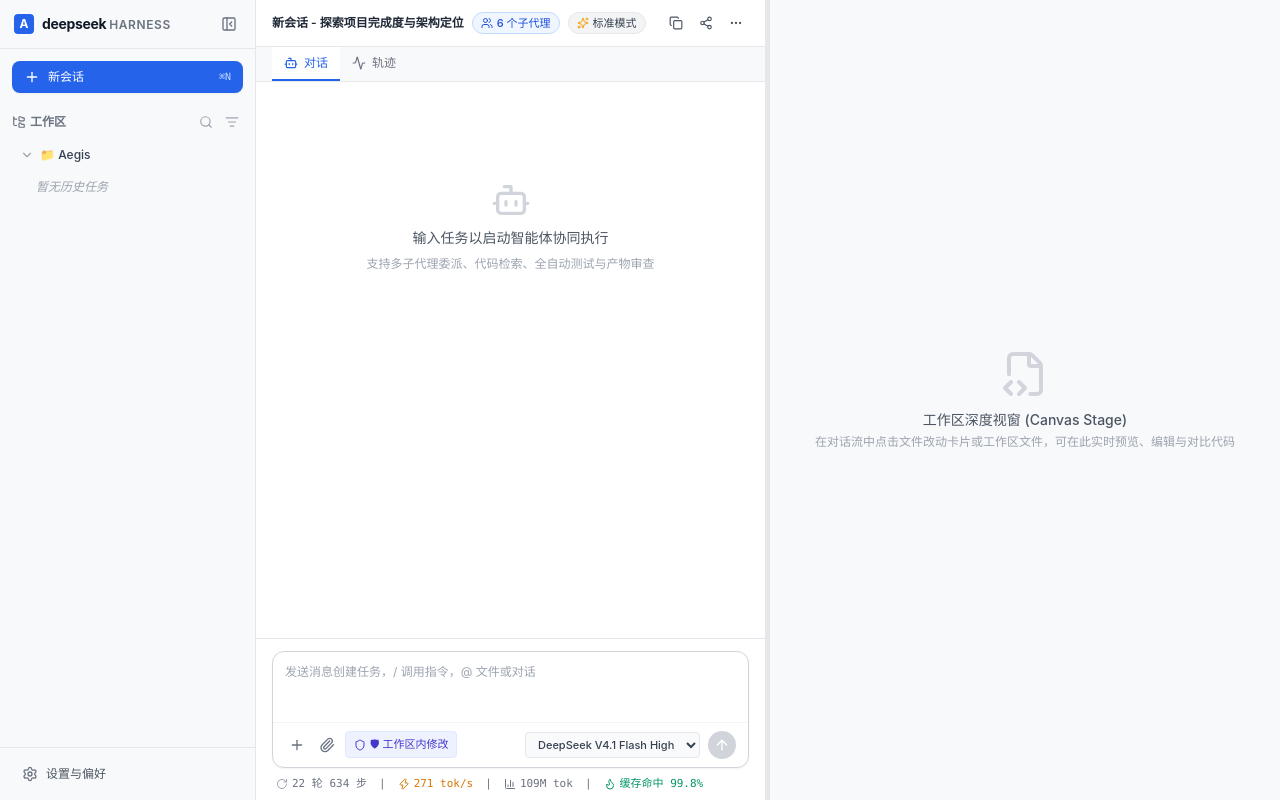
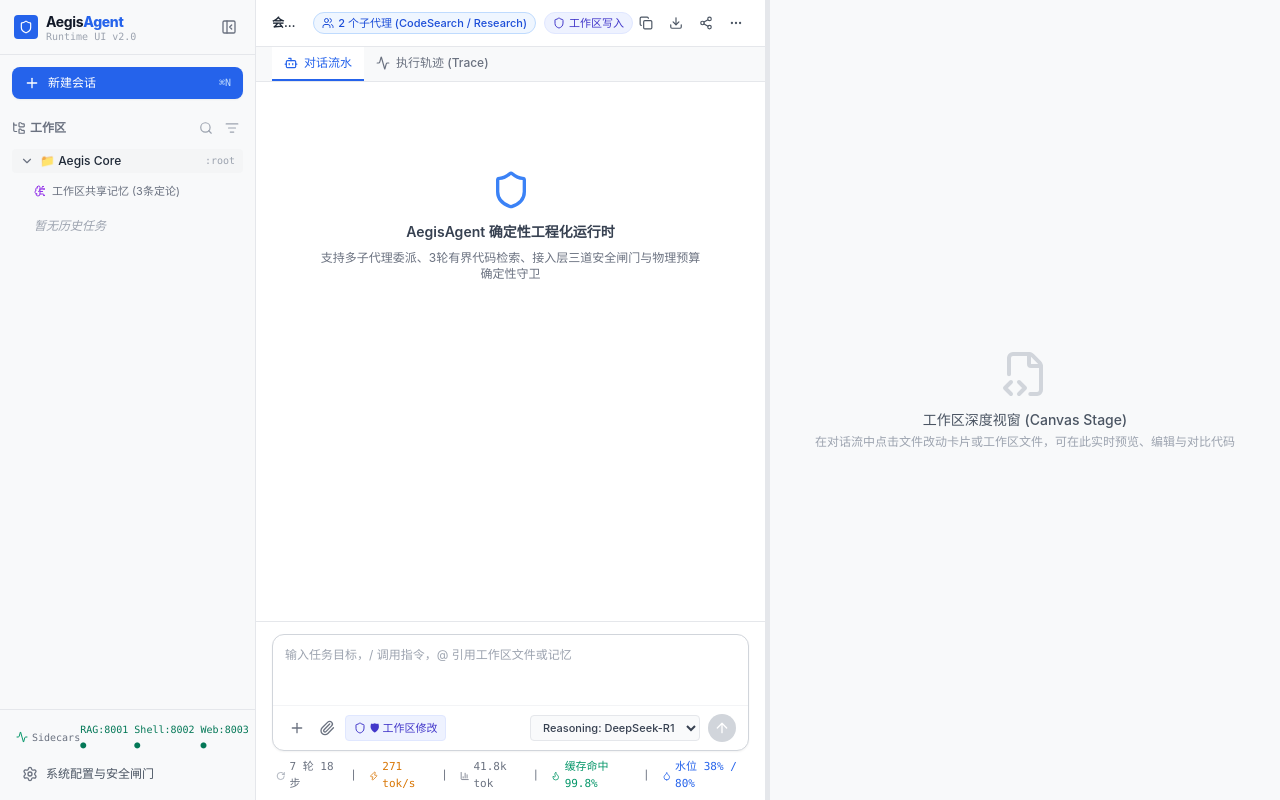
Before and after one commit to MakinoharaShokosans/Aegis, a React (Vite) app in the folder AegisFrontend/: page / in a window 1280 px wide. Built offline with nearby package versions, Linux system fonts and the light colour scheme.

Commit message:
docs(frontend): 全面根据 AegisAgent 定制前端设计规范与 UI 组件

```diff
--- a/AegisFrontend/src/components/chat/ChatPane.tsx
+++ b/AegisFrontend/src/components/chat/ChatPane.tsx
@@ -14,12 +14,15 @@ import {
   Plus,
   Paperclip,
   ArrowUp,
-  Sparkles,
   Layers,
   Activity,
   Zap,
   BarChart3,
   Flame,
+  AlertTriangle,
+  CheckCircle2,
+  Droplet,
+  Download,
 } from 'lucide-react';
 import ReactMarkdown from 'react-markdown';
 import remarkGfm from 'remark-gfm';
@@ -35,8 +38,9 @@ export const ChatPane: React.FC = () => {
   const { openTab } = useWorkspaceStore();
 
   const [inputVal, setInputVal] = useState('');
-  const [selectedModel, setSelectedModel] = useState('DeepSeek V4.1 Flash High');
+  const [selectedModel, setSelectedModel] = useState('Reasoning: DeepSeek-R1');
   const [permissionLevel, setPermissionLevel] = useState<'readonly' | 'workspace_write' | 'full_access'>('workspace_write');
+  const [approvalDecision, setApprovalDecision] = useState<string | null>(null);
 
   const currentTask = currentTaskId ? tasks[currentTaskId] : null;
 
@@ -65,24 +69,24 @@ export const ChatPane: React.FC = () => {
           {
             id: `msg-${Date.now() + 1}`,
             role: 'assistant',
-            content: `### 正在分析与执行任务\n\n已成功启动智能体编排流水线。正在扫描相关模块和工作区上下文。\n\n- [x] 解析用户需求意图\n- [x] 分派子代理进行代码架构检索\n- [ ] 生成并应用改动补丁`,
+            content: `### 正在执行任务编排 (LangGraph State Machine)\n\n已成功启动 AegisAgent 核心调度宿主。调用 **Fast 动作层模型** 并行分派专用子智能体。\n\n- [x] **里程碑 1**：构造复现用例并触发 AddressSanitizer\n- [x] **里程碑 2**：调用 \`delegate_code_search\` 检索连接池释放逻辑 (命中有界行号白名单)\n- [ ] **里程碑 3**：生成修复补丁并在隔离沙箱验证测试`,
             timestamp: new Date().toLocaleTimeString([], { hour: '2-digit', minute: '2-digit' }),
             durationMs: 1420,
             fileMutations: [
               {
-                path: 'AegisAgent/event_bus.py',
+                path: 'AegisAgent/src/agent_runtime/event_bus.py',
                 action: 'modify',
-                summary: '任务事件总线：扩展叶子工具广播及子智能体状态事件',
+                summary: '任务事件总线：扩展叶子工具广播及子智能体状态事件 (subagent.*)',
               },
               {
-                path: 'AegisAgent/api/auth.py',
+                path: 'AegisAgent/src/agent_runtime/api/auth.py',
                 action: 'modify',
-                summary: '接入层三道安全闸门：Host 防重绑定与恒定时间令牌',
+                summary: '接入层三道安全闸门：Host 防重绑定、Origin 校验与恒定时间令牌',
               },
               {
-                path: 'documents/11_http_api.md',
-                action: 'create',
-                summary: 'API 契约：新增任务鉴权与 SSE 端点定义',
+                path: 'documents/agent_runtime/11_http_api.md',
+                action: 'modify',
+                summary: 'HTTP API 契约：更新任务鉴权、HITL 审批与 SSE 事件流契约',
               },
             ],
           },
@@ -97,21 +101,28 @@ export const ChatPane: React.FC = () => {
           },
           {
             id: 'trace-2',
+            node: 'tool_runner',
+            step: 2,
+            durationMs: 1100,
+            timestamp: new Date().toISOString(),
+          },
+          {
+            id: 'trace-3',
             node: 'subagent',
-            step: 2,
-            durationMs: 1000,
+            step: 3,
+            durationMs: 2300,
             timestamp: new Date().toISOString(),
           },
         ],
         subagents: [
-          { id: 'sub-1', name: 'Codebase Researcher', role: '代码检索', status: 'completed', stepCount: 4 },
-          { id: 'sub-2', name: 'Security Auditor', role: '安全审计', status: 'running', stepCount: 2 },
+          { id: 'sub-1', name: 'Code Search Subagent', role: '源码检索 (3轮有界RAG)', status: 'completed', stepCount: 3 },
+          { id: 'sub-2', name: 'Research Subagent', role: '外部网页隔离研究', status: 'idle', stepCount: 0 },
         ],
         telemetry: {
-          rounds: 1,
-          steps: 6,
+          rounds: 3,
+          steps: 12,
           tokenSpeed: 271,
-          totalTokens: 14850,
+          totalTokens: 24850,
           cacheHitRate: 0.998,
         },
       });
@@ -133,34 +144,37 @@ export const ChatPane: React.FC = () => {
       filePath: mutation.path,
       title: mutation.path.split('/').pop() || mutation.path,
       language: mutation.path.endsWith('.py') ? 'python' : mutation.path.endsWith('.md') ? 'markdown' : 'plaintext',
-      content: `# ${mutation.path}\n\n// 查看文件变更内容：\n// ${mutation.summary || '无摘要说明'}`,
+      content: `# ${mutation.path}\n\n// AegisAgent 工作区改动实时加载：\n// ${mutation.summary || '无摘要说明'}`,
     });
   };
 
   return (
-    <div className="flex flex-col h-screen bg-canvas-primary border-r border-border-subtle relative">
+    <div className="flex flex-col h-screen bg-canvas-primary border-r border-border-subtle relative select-none">
       {/* 1. Top Header Bar */}
       <header className="flex items-center justify-between px-4 py-2.5 border-b border-border-subtle bg-white shrink-0">
         <div className="flex items-center gap-2 min-w-0">
           <h2 className="font-semibold text-xs text-gray-800 truncate max-w-md">
-            {currentTask?.title || '新会话 - 探索项目完成度与架构定位'}
+            {currentTask?.title || '会话主线 - 内存泄漏排查与接入层三道安全闸门'}
           </h2>
           {/* Subagent Count Badge */}
           <div className="flex items-center gap-1 px-2 py-0.5 rounded-full bg-blue-50 text-brand-700 text-[11px] font-medium border border-blue-200 shrink-0">
             <Users className="w-3 h-3" />
-            <span>{currentTask?.subagents.length || 6} 个子代理</span>
+            <span>{currentTask?.subagents.length || 2} 个子代理 (CodeSearch / Research)</span>
           </div>
-          {/* Mode Badge */}
-          <div className="flex items-center gap-1 px-2 py-0.5 rounded-full bg-gray-100 text-gray-700 text-[11px] font-medium border border-gray-200 shrink-0">
-            <Sparkles className="w-3 h-3 text-amber-500" />
-            <span>标准模式</span>
+          {/* Permission Level Badge */}
+          <div className="flex items-center gap-1 px-2 py-0.5 rounded-full bg-guard-bg text-guard-text text-[11px] font-medium border border-guard-border shrink-0">
+            <Shield className="w-3 h-3" />
+            <span>工作区写入</span>
           </div>
         </div>
 
         {/* Action Buttons */}
         <div className="flex items-center gap-1 text-gray-500">
-          <button className="p-1.5 hover:bg-gray-100 rounded text-gray-600 transition" title="复制对话">
+          <button className="p-1.5 hover:bg-gray-100 rounded text-gray-600 transition" title="复制全量对话">
             <Copy className="w-3.5 h-3.5" />
+          </button>
+          <button className="p-1.5 hover:bg-gray-100 rounded text-gray-600 transition" title="导出因果轨迹 (ndjson)">
+            <Download className="w-3.5 h-3.5" />
           </button>
           <button className="p-1.5 hover:bg-gray-100 rounded text-gray-600 transition" title="分享">
             <Share2 className="w-3.5 h-3.5" />
@@ -171,7 +185,7 @@ export const ChatPane: React.FC = () => {
         </div>
       </header>
 
-      {/* 2. View Switcher Tabs (Chat vs Trace) */}
+      {/* 2. View Switcher Tabs (Chat vs Trace vs Context Inspector) */}
       <div className="flex items-center px-4 border-b border-border-subtle bg-canvas-secondary shrink-0">
         <button
           onClick={() => setActiveView('chat')}
@@ -182,7 +196,7 @@ export const ChatPane: React.FC = () => {
           }`}
         >
           <Bot className="w-3.5 h-3.5" />
-          <span>对话</span>
+          <span>对话流水</span>
         </button>
         <button
           onClick={() => setActiveView('trace')}
@@ -193,7 +207,7 @@ export const ChatPane: React.FC = () => {
           }`}
         >
           <Activity className="w-3.5 h-3.5" />
-          <span>轨迹</span>
+          <span>执行轨迹 (Trace)</span>
           {currentTask?.traceSteps && currentTask.traceSteps.length > 0 && (
             <span className="px-1.5 py-0.2 rounded-full bg-gray-200 text-[10px] text-gray-700 font-mono">
               {currentTask.traceSteps.length}
@@ -209,9 +223,11 @@ export const ChatPane: React.FC = () => {
             {/* If no current task messages */}
             {!currentTask || currentTask.messages.length === 0 ? (
               <div className="flex flex-col items-center justify-center h-64 text-center text-gray-400 space-y-2">
-                <Bot className="w-10 h-10 text-gray-300" />
-                <p className="text-sm font-medium text-gray-600">输入任务以启动智能体协同执行</p>
-                <p className="text-xs text-gray-400">支持多子代理委派、代码检索、全自动测试与产物审查</p>
+                <Shield className="w-10 h-10 text-brand-500 mb-1" />
+                <p className="text-sm font-semibold text-gray-700">AegisAgent 确定性工程化运行时</p>
+                <p className="text-xs text-gray-500 max-w-sm">
+                  支持多子代理委派、3轮有界代码检索、接入层三道安全闸门与物理预算确定性守卫
+                </p>
               </div>
             ) : (
               currentTask.messages.map((msg) => (
@@ -226,7 +242,7 @@ export const ChatPane: React.FC = () => {
                         <Bot className="w-3 h-3" />
                       </div>
                     )}
-                    <span className="text-gray-900 font-semibold">{msg.role === 'user' ? '你' : 'Aegis Agent'}</span>
+                    <span className="text-gray-900 font-semibold">{msg.role === 'user' ? '用户 (User)' : 'Aegis Agent'}</span>
                     <span className="text-[11px] text-gray-400">{msg.timestamp}</span>
                   </div>
 
@@ -279,6 +295,46 @@ export const ChatPane: React.FC = () => {
                         </div>
                       </div>
                     )}
+
+                    {/* HITL Approval Card (Interactive Demo) */}
+                    <div className="mt-3 p-3 rounded-lg border border-amber-300 bg-amber-50/70 space-y-2">
+                      <div className="flex items-center justify-between text-xs font-semibold text-amber-900">
+                        <div className="flex items-center gap-1.5">
+                          <AlertTriangle className="w-4 h-4 text-amber-600" />
+                          <span>🛡 人机协同权限越级审批 (HITL Approval Required)</span>
+                        </div>
+                        <span className="text-[10px] text-amber-700 font-mono">ID: appr_7f8a19b</span>
+                      </div>
+                      <p className="text-[11px] text-amber-800">
+                        检测到高危网络外联命令: <code className="bg-amber-100 px-1 py-0.5 rounded font-mono text-amber-900">git push origin main</code>。超出当前工作区写入基线权限。
+                      </p>
+                      <div className="flex items-center gap-2 pt-1">
+                        <button
+                          onClick={() => setApprovalDecision('once')}
+                          className="px-2.5 py-1 rounded bg-brand-600 hover:bg-brand-700 text-white font-medium text-xs shadow-xs transition"
+                        >
+                          批准本次 (Once)
+                        </button>
+                        <button
+                          onClick={() => setApprovalDecision('always')}
+                          className="px-2.5 py-1 rounded bg-white hover:bg-gray-50 text-gray-800 border border-gray-300 font-medium text-xs shadow-2xs transition"
+                        >
+                          当前会话免审 (Always)
+                        </button>
+                        <button
+                          onClick={() => setApprovalDecision('rejected')}
+                          className="px-2.5 py-1 rounded bg-red-50 hover:bg-red-100 text-red-700 border border-red-200 font-medium text-xs transition"
+                        >
+                          拒绝并改道 (Reject)
+                        </button>
+                        {approvalDecision && (
+                          <span className="text-[11px] text-emerald-700 font-medium ml-auto flex items-center gap-1">
+                            <CheckCircle2 className="w-3.5 h-3.5" />
+                            已提交决策: {approvalDecision}
+                          </span>
+                        )}
+                      </div>
+                    </div>
                   </div>
 
                   {/* Message Actions */}
@@ -313,10 +369,10 @@ export const ChatPane: React.FC = () => {
             <div className="text-xs font-semibold text-gray-700 flex items-center justify-between pb-2 border-b border-border-subtle">
               <span className="flex items-center gap-1.5">
                 <Layers className="w-4 h-4 text-brand-600" />
-                执行流轨迹追踪 (Execution Trace)
+                LangGraph 状态图执行轨迹 (Execution Trace)
               </span>
               <span className="text-[11px] text-gray-400 font-mono">
-                {currentTask?.traceSteps.length || 0} 个步骤
+                {currentTask?.traceSteps.length || 0} 个节点
               </span>
             </div>
 
@@ -334,8 +390,9 @@ export const ChatPane: React.FC = () => {
                     </span>
                     <span className="text-[11px] text-gray-400 font-mono">{step.durationMs}ms</span>
                   </div>
-                  <div className="text-[11px] text-gray-600 bg-canvas-secondary p-2 rounded font-mono">
-                    Node: {step.node} | Timestamp: {step.timestamp}
+                  <div className="text-[11px] text-gray-600 bg-canvas-secondary p-2 rounded font-mono flex items-center justify-between">
+                    <span>Node: {step.node} | Dual-Tier: {step.node === 'planner' ? 'Reasoning' : 'Fast'}</span>
+                    <span className="text-gray-400">{step.timestamp.slice(11, 19)}</span>
                   </div>
                 </div>
               ))
@@ -357,7 +414,7 @@ export const ChatPane: React.FC = () => {
                 handleSend();
               }
             }}
-            placeholder="发送消息创建任务，/ 调用指令，@ 文件或对话"
+            placeholder="输入任务目标，/ 调用指令，@ 引用工作区文件或记忆"
             className="w-full h-16 p-3 text-xs text-gray-900 bg-transparent resize-none outline-none placeholder:text-gray-400"
           />
 
@@ -365,10 +422,10 @@ export const ChatPane: React.FC = () => {
           <div className="flex items-center justify-between px-3 py-2 border-t border-gray-100">
             {/* Left Controls */}
             <div className="flex items-center gap-1.5">
-              <button className="p-1 hover:bg-gray-100 rounded text-gray-500" title="添加上下文">
+              <button className="p-1 hover:bg-gray-100 rounded text-gray-500" title="添加工作区上下文">
                 <Plus className="w-4 h-4" />
               </button>
-              <button className="p-1 hover:bg-gray-100 rounded text-gray-500" title="上传附件">
+              <button className="p-1 hover:bg-gray-100 rounded text-gray-500" title="上传附件或截图">
                 <Paperclip className="w-4 h-4" />
               </button>
               {/* Permission Badge Selector */}
@@ -383,7 +440,7 @@ export const ChatPane: React.FC = () => {
                 <Shield className="w-3 h-3" />
                 <span>
                   {permissionLevel === 'workspace_write'
-                    ? '🛡 工作区内修改'
+                    ? '🛡 工作区修改'
                     : permissionLevel === 'full_access'
                     ? '⚡ 全权限模式'
                     : '🔒 只读免审批'}
@@ -398,9 +455,9 @@ export const ChatPane: React.FC = () => {
                 onChange={(e) => setSelectedModel(e.target.value)}
                 className="text-[11px] font-medium text-gray-700 bg-gray-50 border border-gray-200 rounded px-2 py-1 outline-none cursor-pointer"
               >
-                <option value="DeepSeek V4.1 Flash High">DeepSeek V4.1 Flash High</option>
-                <option value="DeepSeek Reasoner (R1)">DeepSeek Reasoner (R1)</option>
-                <option value="DeepSeek Chat (V3)">DeepSeek Chat (V3)</option>
+                <option value="Reasoning: DeepSeek-R1">Reasoning: DeepSeek-R1</option>
+                <option value="Fast: DeepSeek-V3">Fast: DeepSeek-V3</option>
+                <option value="OpenAI: o1 / 4o-mini">OpenAI: o1 / 4o-mini</option>
               </select>
 
               <button
@@ -423,7 +480,7 @@ export const ChatPane: React.FC = () => {
           <div className="flex items-center gap-3">
             <span className="flex items-center gap-1">
               <RotateCw className="w-3 h-3 text-gray-400" />
-              {currentTask?.telemetry.rounds || 22} 轮 {currentTask?.telemetry.steps || 634} 步
+              {currentTask?.telemetry.rounds || 7} 轮 {currentTask?.telemetry.steps || 18} 步
             </span>
             <span>|</span>
             <span className="flex items-center gap-1 text-amber-600">
@@ -433,12 +490,17 @@ export const ChatPane: React.FC = () => {
             <span>|</span>
             <span className="flex items-center gap-1">
               <BarChart3 className="w-3 h-3" />
-              {currentTask?.telemetry.totalTokens ? `${(currentTask.telemetry.totalTokens / 1000000).toFixed(1)}M` : '109M'} tok
+              {currentTask?.telemetry.totalTokens ? `${(currentTask.telemetry.totalTokens / 1000).toFixed(1)}k` : '41.8k'} tok
             </span>
             <span>|</span>
             <span className="flex items-center gap-1 text-emerald-600 font-medium">
               <Flame className="w-3 h-3" />
               缓存命中 {currentTask?.telemetry.cacheHitRate ? `${(currentTask.telemetry.cacheHitRate * 100).toFixed(1)}%` : '99.8%'}
+            </span>
+            <span>|</span>
+            <span className="flex items-center gap-1 text-blue-600 font-medium" title="会话上下文水位 (80% 触发动态压缩)">
+              <Droplet className="w-3 h-3" />
+              水位 38% / 80%
             </span>
           </div>
         </div>
--- a/AegisFrontend/src/components/sidebar/Sidebar.tsx
+++ b/AegisFrontend/src/components/sidebar/Sidebar.tsx
@@ -9,6 +9,9 @@ import {
   Settings,
   ChevronDown,
   MessageSquare,
+  Shield,
+  BrainCircuit,
+  Activity,
 } from 'lucide-react';
 import { useUiStore } from '@/stores/useUiStore';
 import { useTaskStore } from '@/stores/useTaskStore';
@@ -32,11 +35,12 @@ export const Sidebar: React.FC = () => {
         <button
           onClick={() => setCurrentTaskId(null)}
           className="mt-4 p-1.5 rounded-md bg-brand-600 hover:bg-brand-700 text-white shadow-sm transition"
-          title="新会话"
+          title="新建会话"
         >
           <Plus className="w-4 h-4" />
         </button>
-        <div className="mt-auto">
+        <div className="mt-auto flex flex-col items-center gap-2">
+          <div className="w-2 h-2 rounded-full bg-emerald-500" title="Sidecar 服务正常 (:8001/:8002/:8003)" />
           <button
             className="p-1.5 rounded-md hover:bg-gray-200 text-gray-600 hover:text-gray-900 transition"
             title="设置"
@@ -53,12 +57,15 @@ export const Sidebar: React.FC = () => {
       {/* Brand Header */}
       <div className="flex items-center justify-between px-3.5 py-3 border-b border-border-subtle">
         <div className="flex items-center gap-2">
-          <div className="w-5 h-5 rounded bg-brand-600 flex items-center justify-center text-white text-xs font-bold">
-            A
+          <div className="w-6 h-6 rounded bg-brand-600 flex items-center justify-center text-white text-xs font-bold shadow-xs">
+            <Shield className="w-3.5 h-3.5" />
           </div>
-          <span className="font-bold text-sm tracking-tight text-gray-900">
-            deepseek <span className="text-gray-500 font-semibold text-xs tracking-wider">HARNESS</span>
-          </span>
+          <div className="flex flex-col">
+            <span className="font-bold text-sm tracking-tight text-gray-900">
+              Aegis<span className="text-brand-600 font-extrabold">Agent</span>
+            </span>
+            <span className="text-[10px] text-gray-400 font-mono leading-none">Runtime UI v2.0</span>
+          </div>
         </div>
         <button
           onClick={toggleSidebar}
@@ -76,7 +83,7 @@ export const Sidebar: React.FC = () => {
           className="w-full flex items-center justify-center gap-2 py-2 px-3 rounded-lg bg-brand-600 hover:bg-brand-700 text-white font-medium text-xs shadow-sm transition active:scale-[0.98]"
         >
           <Plus className="w-4 h-4" />
-          <span>新会话</span>
+          <span>新建会话</span>
           <span className="ml-auto text-[10px] text-blue-200 font-mono">⌘N</span>
         </button>
       </div>
@@ -89,10 +96,10 @@ export const Sidebar: React.FC = () => {
             工作区
           </span>
           <div className="flex items-center gap-1 text-gray-400">
-            <button className="p-1 hover:text-gray-700 hover:bg-gray-200 rounded">
+            <button className="p-1 hover:text-gray-700 hover:bg-gray-200 rounded" title="搜索会话">
               <Search className="w-3.5 h-3.5" />
             </button>
-            <button className="p-1 hover:text-gray-700 hover:bg-gray-200 rounded">
+            <button className="p-1 hover:text-gray-700 hover:bg-gray-200 rounded" title="过滤">
               <ListFilter className="w-3.5 h-3.5" />
             </button>
           </div>
@@ -100,12 +107,25 @@ export const Sidebar: React.FC = () => {
 
         {/* Directory & Task Tree */}
         <div className="mt-1 flex-1 overflow-y-auto space-y-1">
-          <div className="flex items-center gap-1.5 px-2 py-1 text-xs font-medium text-gray-700 hover:bg-gray-100 rounded cursor-pointer">
-            <ChevronDown className="w-3.5 h-3.5 text-gray-400" />
-            <span>📁 Aegis</span>
+          {/* Active Workspace Node */}
+          <div className="flex items-center justify-between px-2 py-1 text-xs font-medium text-gray-800 bg-gray-100/70 hover:bg-gray-100 rounded cursor-pointer">
+            <div className="flex items-center gap-1.5 truncate">
+              <ChevronDown className="w-3.5 h-3.5 text-gray-500 shrink-0" />
+              <span className="truncate">📁 Aegis Core</span>
+            </div>
+            <span className="text-[10px] text-gray-400 font-mono shrink-0">:root</span>
           </div>
 
-          <div className="pl-4 space-y-0.5">
+          {/* Workspace Shared Memory Shortcut */}
+          <div className="pl-3.5 py-0.5">
+            <button className="w-full flex items-center gap-1.5 px-2 py-1 text-[11px] text-gray-500 hover:text-gray-900 hover:bg-gray-100 rounded transition">
+              <BrainCircuit className="w-3 h-3 text-purple-600" />
+              <span>工作区共享记忆 (3条定论)</span>
+            </button>
+          </div>
+
+          {/* Session List */}
+          <div className="pl-3.5 space-y-0.5">
             {taskList.length === 0 ? (
               <div className="px-2 py-2 text-xs text-gray-400 italic">暂无历史任务</div>
             ) : (
@@ -129,11 +149,24 @@ export const Sidebar: React.FC = () => {
         </div>
       </div>
 
-      {/* Footer Settings */}
-      <div className="p-3 border-t border-border-subtle">
+      {/* Sidecar Status & Footer Settings */}
+      <div className="p-3 border-t border-border-subtle space-y-2 bg-canvas-secondary">
+        {/* Sidecar Status Indicator */}
+        <div className="flex items-center justify-between px-1 text-[10px] text-gray-500 font-mono">
+          <span className="flex items-center gap-1">
+            <Activity className="w-3 h-3 text-emerald-600" />
+            Sidecars
+          </span>
+          <div className="flex items-center gap-1.5">
+            <span className="text-emerald-700">RAG:8001 ●</span>
+            <span className="text-emerald-700">Shell:8002 ●</span>
+            <span className="text-emerald-700">Web:8003 ●</span>
+          </div>
+        </div>
+
         <button className="w-full flex items-center gap-2 px-2.5 py-1.5 text-xs text-gray-600 hover:bg-gray-200 hover:text-gray-900 rounded-md transition">
           <Settings className="w-4 h-4 text-gray-500" />
-          <span className="font-medium">设置与偏好</span>
+          <span className="font-medium">系统配置与安全闸门</span>
         </button>
       </div>
     </aside>
```
Also changed, not shown: 1 other file (tests, documents, lock files or other folders).
